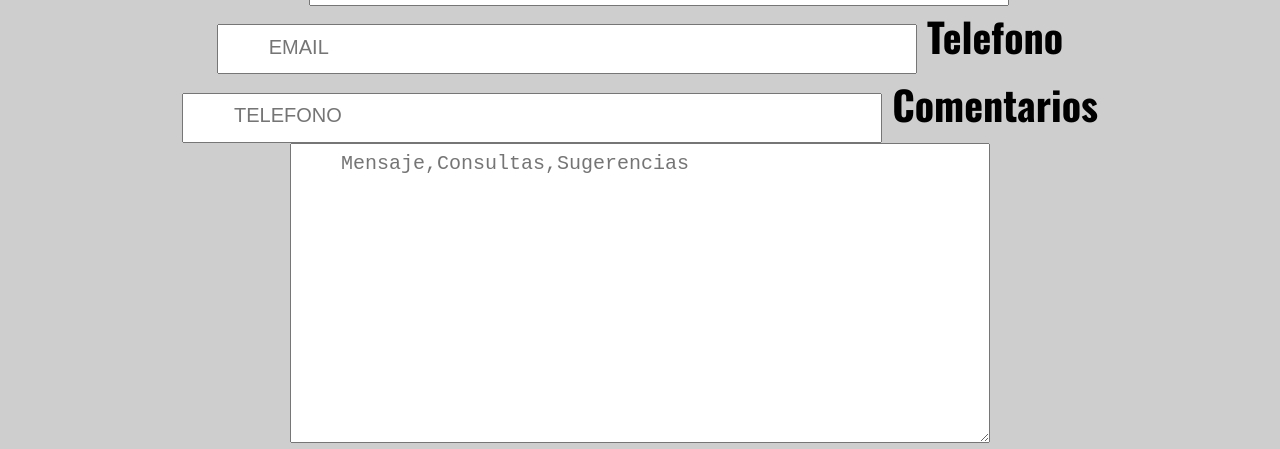
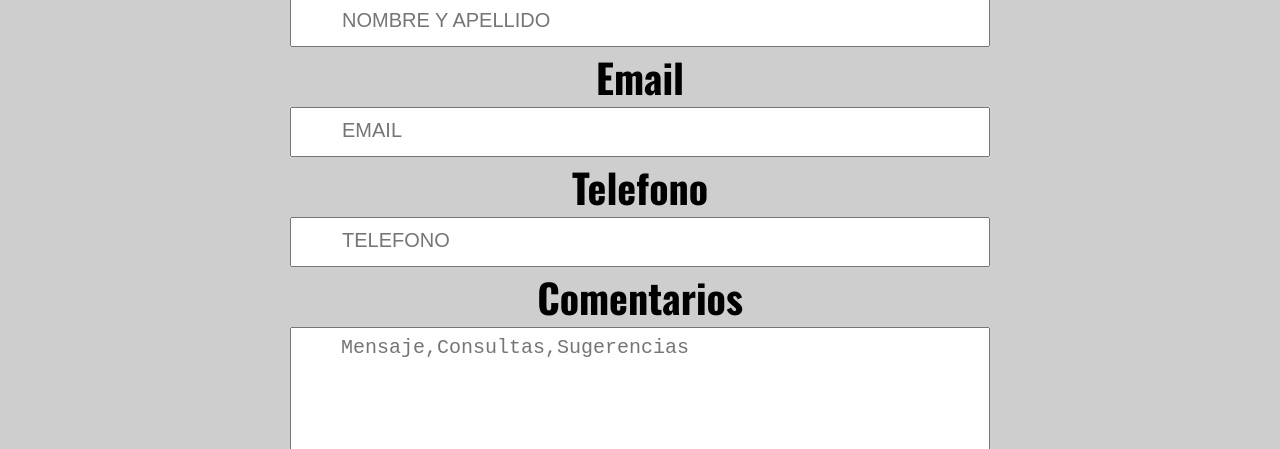
Before and after one commit to MarceloB94/proyecto-final, a plain HTML site: page pages/contacto.html in a window 1280 px wide. Shown: the part 220-669 px from the top of the page. Drawn offline with nearby package versions, Linux system fonts and the light colour scheme.

Commit message:
Arreglamos el formulario con grid,sacamos los br

```diff
--- a/css/style.css
+++ b/css/style.css
@@ -100,11 +100,20 @@ header{
     justify-content: center;
     align-items: center;
 
+} form{
+    display:grid;
+    justify-content: center;
+
 }
-    form{
-
+    .formulario{
+         display:grid;
+         justify-content: center;
+         align-items: center;
+         column-gap: 30px;
+         grid-template-columns: repeat(1 , 1fr);
         text-align: center;
         font-family:;font-family: 'Oswald', sans-serif;
+
     }
     .tittle__h1{
         background-color:gray;
```
